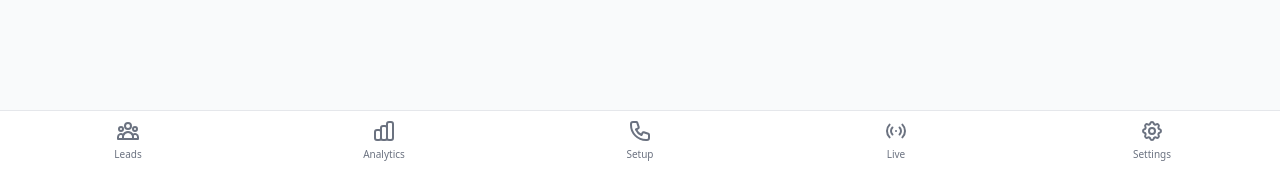
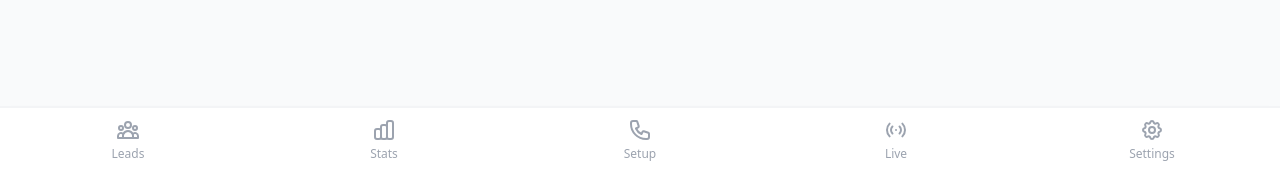
Before and after one commit to ren206-png/TradeFlow-OS-PRO, a FastAPI app: template app/templates/portal_base.html in a window 1280 px wide. Shown: the part 630-800 px from the top of the page. Run offline with FastAPI, Linux system fonts and the light colour scheme; the template is opened without the code that fills it: most values are stand-ins (such as "Sample title", 1, 10 or a date in 2020); parts of the project's set-up code (start-up, migrations or seed data) failed here and were passed over; some libraries are stand-ins or nearby versions.

Commit message:
Improve portal bottom nav readability: larger text, active indicator bar
- text-xs font-medium (was text-[10px]) for better legibility with 5 tabs
- Blue top indicator bar on active tab
- Increased padding pt-3 pb-2, shadow-lg, border-t-2
- Renamed Analytics → Stats to fit smaller width
- Inactive color text-gray-400 (was text-gray-500)

Co-Authored-By: Claude Sonnet 4.6 <noreply@anthropic.com>

```diff
--- a/app/templates/portal_base.html
+++ b/app/templates/portal_base.html
@@ -60,32 +60,37 @@
   </main>
 
   <!-- Bottom nav -->
-  <nav class="fixed bottom-0 inset-x-0 bg-white border-t border-gray-200 flex" style="padding-bottom: env(safe-area-inset-bottom)">
-    <a href="/portal/leads" class="flex-1 flex flex-col items-center py-2 text-[10px] {% if active_nav == 'leads' %}text-blue-600{% else %}text-gray-500{% endif %}">
+  <nav class="fixed bottom-0 inset-x-0 bg-white border-t-2 border-gray-100 flex shadow-lg" style="padding-bottom: env(safe-area-inset-bottom)">
+    <a href="/portal/leads" class="flex-1 flex flex-col items-center pt-3 pb-2 text-xs font-medium {% if active_nav == 'leads' %}text-blue-600{% else %}text-gray-400{% endif %}">
+      {% if active_nav == 'leads' %}<div class="w-6 h-0.5 bg-blue-600 rounded-full mb-2 -mt-3"></div>{% else %}<div class="w-6 h-0.5 mb-2 -mt-3"></div>{% endif %}
       <svg class="w-6 h-6 mb-1" fill="none" stroke="currentColor" viewBox="0 0 24 24">
         <path stroke-linecap="round" stroke-linejoin="round" stroke-width="2" d="M17 20h5v-2a3 3 0 00-5.356-1.857M17 20H7m10 0v-2c0-.656-.126-1.283-.356-1.857M7 20H2v-2a3 3 0 015.356-1.857M7 20v-2c0-.656.126-1.283.356-1.857m0 0a5.002 5.002 0 019.288 0M15 7a3 3 0 11-6 0 3 3 0 016 0zm6 3a2 2 0 11-4 0 2 2 0 014 0zM7 10a2 2 0 11-4 0 2 2 0 014 0z"/>
       </svg>
       Leads
     </a>
-    <a href="/portal/analytics" class="flex-1 flex flex-col items-center py-2 text-[10px] {% if active_nav == 'analytics' %}text-blue-600{% else %}text-gray-500{% endif %}">
+    <a href="/portal/analytics" class="flex-1 flex flex-col items-center pt-3 pb-2 text-xs font-medium {% if active_nav == 'analytics' %}text-blue-600{% else %}text-gray-400{% endif %}">
+      {% if active_nav == 'analytics' %}<div class="w-6 h-0.5 bg-blue-600 rounded-full mb-2 -mt-3"></div>{% else %}<div class="w-6 h-0.5 mb-2 -mt-3"></div>{% endif %}
       <svg class="w-6 h-6 mb-1" fill="none" stroke="currentColor" viewBox="0 0 24 24">
         <path stroke-linecap="round" stroke-linejoin="round" stroke-width="2" d="M9 19v-6a2 2 0 00-2-2H5a2 2 0 00-2 2v6a2 2 0 002 2h2a2 2 0 002-2zm0 0V9a2 2 0 012-2h2a2 2 0 012 2v10m-6 0a2 2 0 002 2h2a2 2 0 002-2m0 0V5a2 2 0 012-2h2a2 2 0 012 2v14a2 2 0 01-2 2h-2a2 2 0 01-2-2z"/>
       </svg>
-      Analytics
+      Stats
     </a>
-    <a href="/portal/setup" class="flex-1 flex flex-col items-center py-2 text-[10px] {% if active_nav == 'setup' %}text-blue-600{% else %}text-gray-500{% endif %}">
+    <a href="/portal/setup" class="flex-1 flex flex-col items-center pt-3 pb-2 text-xs font-medium {% if active_nav == 'setup' %}text-blue-600{% else %}text-gray-400{% endif %}">
+      {% if active_nav == 'setup' %}<div class="w-6 h-0.5 bg-blue-600 rounded-full mb-2 -mt-3"></div>{% else %}<div class="w-6 h-0.5 mb-2 -mt-3"></div>{% endif %}
       <svg class="w-6 h-6 mb-1" fill="none" stroke="currentColor" viewBox="0 0 24 24">
         <path stroke-linecap="round" stroke-linejoin="round" stroke-width="2" d="M3 5a2 2 0 012-2h3.28a1 1 0 01.948.684l1.498 4.493a1 1 0 01-.502 1.21l-2.257 1.13a11.042 11.042 0 005.516 5.516l1.13-2.257a1 1 0 011.21-.502l4.493 1.498a1 1 0 01.684.948V19a2 2 0 01-2 2h-1C9.716 21 3 14.284 3 6V5z"/>
       </svg>
       Setup
     </a>
-    <a href="/portal/live" class="flex-1 flex flex-col items-center py-2 text-[10px] {% if active_nav == 'live' %}text-blue-600{% else %}text-gray-500{% endif %}">
+    <a href="/portal/live" class="flex-1 flex flex-col items-center pt-3 pb-2 text-xs font-medium {% if active_nav == 'live' %}text-blue-600{% else %}text-gray-400{% endif %}">
+      {% if active_nav == 'live' %}<div class="w-6 h-0.5 bg-blue-600 rounded-full mb-2 -mt-3"></div>{% else %}<div class="w-6 h-0.5 mb-2 -mt-3"></div>{% endif %}
       <svg class="w-6 h-6 mb-1" fill="none" stroke="currentColor" viewBox="0 0 24 24">
         <path stroke-linecap="round" stroke-linejoin="round" stroke-width="2" d="M5.636 18.364a9 9 0 010-12.728m12.728 0a9 9 0 010 12.728M8.464 15.536a5 5 0 010-7.072m7.072 0a5 5 0 010 7.072M12 12h.01"/>
       </svg>
       Live
     </a>
-    <a href="/portal/settings" class="flex-1 flex flex-col items-center py-2 text-[10px] {% if active_nav == 'settings' %}text-blue-600{% else %}text-gray-500{% endif %}">
+    <a href="/portal/settings" class="flex-1 flex flex-col items-center pt-3 pb-2 text-xs font-medium {% if active_nav == 'settings' %}text-blue-600{% else %}text-gray-400{% endif %}">
+      {% if active_nav == 'settings' %}<div class="w-6 h-0.5 bg-blue-600 rounded-full mb-2 -mt-3"></div>{% else %}<div class="w-6 h-0.5 mb-2 -mt-3"></div>{% endif %}
       <svg class="w-6 h-6 mb-1" fill="none" stroke="currentColor" viewBox="0 0 24 24">
         <path stroke-linecap="round" stroke-linejoin="round" stroke-width="2" d="M10.325 4.317c.426-1.756 2.924-1.756 3.35 0a1.724 1.724 0 002.573 1.066c1.543-.94 3.31.826 2.37 2.37a1.724 1.724 0 001.065 2.572c1.756.426 1.756 2.924 0 3.35a1.724 1.724 0 00-1.066 2.573c.94 1.543-.826 3.31-2.37 2.37a1.724 1.724 0 00-2.572 1.065c-.426 1.756-2.924 1.756-3.35 0a1.724 1.724 0 00-2.573-1.066c-1.543.94-3.31-.826-2.37-2.37a1.724 1.724 0 00-1.065-2.572c-1.756-.426-1.756-2.924 0-3.35a1.724 1.724 0 001.066-2.573c-.94-1.543.826-3.31 2.37-2.37.996.608 2.296.07 2.572-1.065z"/>
         <path stroke-linecap="round" stroke-linejoin="round" stroke-width="2" d="M15 12a3 3 0 11-6 0 3 3 0 016 0z"/>
```
